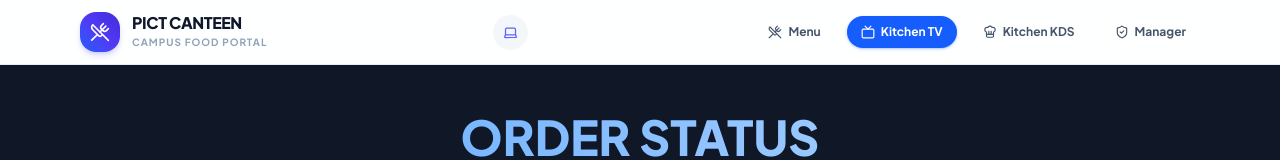
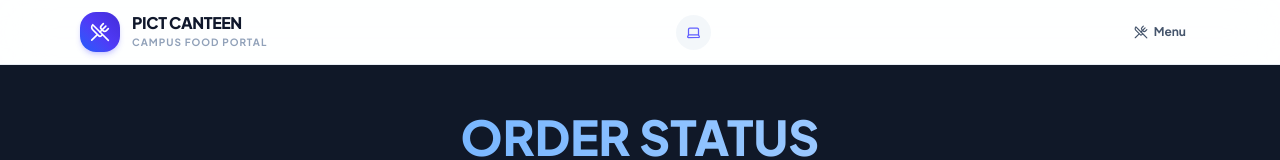
Before and after one commit to varadmalpure-ops/pict-canteen, a React (Vite) app: page /live in a window 1280 px wide. Shown: the top 160 px of the page. Built offline with nearby package versions, Linux system fonts and the light colour scheme; no server answers; the database is empty.

Commit message:
perf: unblock auth loading, enable multi-tab persistentLocalCache, add touch-action manipulation & remove staff links from user dropdown

```diff
--- a/src/App.tsx
+++ b/src/App.tsx
@@ -34,16 +34,15 @@ function App() {
         setUser(null);
         setLoading(false);
       } else if (currentUser) {
-        try {
-          if (isBootstrapAdminEmail(currentUser.email)) {
+        // Set user and unblock UI immediately for instant 0ms load
         setUser(currentUser);
         setLoading(false);
-            return;
-          }
 
+        // Perform user record sync in the background
+        try {
+          if (!isBootstrapAdminEmail(currentUser.email)) {
             const userDocRef = doc(db, 'users', currentUser.uid);
             const docSnap = await getDoc(userDocRef);
-
             if (!docSnap.exists()) {
               await setDoc(userDocRef, {
                 uid: currentUser.uid,
@@ -53,12 +52,10 @@ function App() {
                 created_at: serverTimestamp()
               }, { merge: true });
             }
-          setUser(currentUser);
-        } catch (e: any) {
-          console.error('Auth handler error:', e);
-          setUser(currentUser);
           }
-        setLoading(false);
+        } catch (e) {
+          console.warn('Background user sync notice:', e);
+        }
       } else {
         setUser(null);
         setLoading(false);
--- a/src/components/Navbar.tsx
+++ b/src/components/Navbar.tsx
@@ -4,31 +4,17 @@ import { signOut, type User } from 'firebase/auth';
 import { auth } from '../firebase';
 import {
   UtensilsCrossed,
-  Tv,
   UserCircle,
   LogOut,
   Menu,
   X,
-  ShieldCheck,
   BellRing,
-  ChefHat,
   Sun,
   Moon,
   Laptop
 } from 'lucide-react';
 import type { Order } from '../types';
 import { useTheme } from '../lib/ThemeContext';
-
-function isStaffAccount(email: string | null | undefined, currentPath: string): boolean {
-  if (['/admin', '/kitchen', '/live', '/display'].some(p => currentPath.startsWith(p))) {
-    return true;
-  }
-  if (!email) return false;
-  const allowed = (import.meta.env.VITE_ALLOWED_ADMIN_EMAILS || 'canteen-staff@gmail.com,varadmalpure@gmail.com')
-    .split(',')
-    .map((e: string) => e.trim().toLowerCase());
-  return allowed.includes(email.toLowerCase());
-}
 
 interface NavbarProps {
   user: User | null;
@@ -40,8 +26,6 @@ export default function Navbar({ user, activeOrders = [], onOpenOrdersModal }: N
   const [isMenuOpen, setIsMenuOpen] = useState(false);
   const location = useLocation();
   const { theme, setTheme } = useTheme();
-
-  const isStaff = isStaffAccount(user?.email, location.pathname);
 
   const readyOrder = activeOrders.find(o => o.status === 'READY');
   const preparingOrder = activeOrders.find(o => o.status === 'PREPARING' || o.status === 'Pending');
@@ -129,7 +113,7 @@ export default function Navbar({ user, activeOrders = [], onOpenOrdersModal }: N
           </button>
         </div>
 
-        {/* Navigation Items */}
+        {/* Navigation Items (Clean Student / User View Only) */}
         <nav className={`${isMenuOpen ? 'flex' : 'hidden'} md:flex flex-col md:flex-row absolute md:relative top-16 md:top-0 left-0 w-full md:w-auto bg-white/95 dark:bg-[#0f141c]/95 md:bg-transparent dark:md:bg-transparent backdrop-blur-xl md:backdrop-blur-none shadow-xl md:shadow-none p-4 md:p-0 gap-2 md:gap-3 md:items-center z-40 border-b md:border-b-0 border-slate-100 dark:border-slate-800/80`}>
           <Link
             to="/"
@@ -142,47 +126,6 @@ export default function Navbar({ user, activeOrders = [], onOpenOrdersModal }: N
           >
             <UtensilsCrossed size={14} /> Menu
           </Link>
-
-          {/* Staff-Only Sections: Only visible for staff accounts or when on staff views */}
-          {isStaff && (
-            <>
-              <Link
-                to="/live"
-                onClick={() => setIsMenuOpen(false)}
-                className={`px-3.5 py-2 rounded-full text-xs font-bold transition-all flex items-center gap-1.5 google-touch google-ripple ${
-                  location.pathname === '/live'
-                    ? 'bg-blue-600 text-white shadow-sm shadow-blue-600/30'
-                    : 'text-slate-600 dark:text-slate-300 hover:text-slate-900 dark:hover:text-white hover:bg-slate-100 dark:hover:bg-slate-800'
-                }`}
-              >
-                <Tv size={14} /> Kitchen TV
-              </Link>
-
-              <Link
-                to="/kitchen"
-                onClick={() => setIsMenuOpen(false)}
-                className={`px-3.5 py-2 rounded-full text-xs font-bold transition-all flex items-center gap-1.5 google-touch google-ripple ${
-                  location.pathname === '/kitchen'
-                    ? 'bg-blue-600 text-white shadow-sm shadow-blue-600/30'
-                    : 'text-slate-600 dark:text-slate-300 hover:text-slate-900 dark:hover:text-white hover:bg-slate-100 dark:hover:bg-slate-800'
-                }`}
-              >
-                <ChefHat size={14} /> Kitchen KDS
-              </Link>
-
-              <Link
-                to="/admin"
-                onClick={() => setIsMenuOpen(false)}
-                className={`px-3.5 py-2 rounded-full text-xs font-bold transition-all flex items-center gap-1.5 google-touch google-ripple ${
-                  location.pathname === '/admin'
-                    ? 'bg-blue-600 text-white shadow-sm shadow-blue-600/30'
-                    : 'text-slate-600 dark:text-slate-300 hover:text-slate-900 dark:hover:text-white hover:bg-slate-100 dark:hover:bg-slate-800'
-                }`}
-              >
-                <ShieldCheck size={14} /> Manager
-              </Link>
-            </>
-          )}
 
           {user && (
             <div className="flex flex-col md:flex-row md:items-center gap-2 md:gap-2.5 md:border-l md:border-slate-200 dark:md:border-slate-800 md:pl-2.5 pt-3 md:pt-0 border-t md:border-t-0 border-slate-100 dark:border-slate-800">
--- a/src/components/StudentView.tsx
+++ b/src/components/StudentView.tsx
@@ -1,4 +1,4 @@
-import { useState, useEffect, useCallback, useMemo } from 'react';
+import { useState, useEffect, useCallback, useMemo, useRef } from 'react';
 import { onSnapshot, query, where, getDocs, documentId, limit } from 'firebase/firestore';
 import {
   menuItemsCollection,
@@ -159,9 +159,12 @@ export default function StudentView() {
     return () => unsubscribeMenu();
   }, []);
 
+  const pastOrdersLoadedRef = useRef(false);
+
   // Fetch Past Orders independently once
   useEffect(() => {
-    if (!auth.currentUser || auth.currentUser.isAnonymous || menu.length === 0) return;
+    if (!auth.currentUser || auth.currentUser.isAnonymous || menu.length === 0 || pastOrdersLoadedRef.current) return;
+    pastOrdersLoadedRef.current = true;
 
     async function loadPastOrders() {
       try {
--- a/src/firebase.ts
+++ b/src/firebase.ts
@@ -1,5 +1,5 @@
 import { initializeApp } from 'firebase/app';
-import { getFirestore, collection, enableMultiTabIndexedDbPersistence } from 'firebase/firestore';
+import { initializeFirestore, persistentLocalCache, persistentMultipleTabManager, collection } from 'firebase/firestore';
 import { getAuth } from 'firebase/auth';
 import { getStorage } from 'firebase/storage';
 import { getFunctions, httpsCallable } from 'firebase/functions';
@@ -30,7 +30,11 @@ if (typeof window !== 'undefined' && import.meta.env.VITE_RECAPTCHA_SITE_KEY) {
   }
 }
 
-export const db = getFirestore(app);
+export const db = initializeFirestore(app, {
+  localCache: persistentLocalCache({
+    tabManager: persistentMultipleTabManager()
+  })
+});
 export const auth = getAuth(app);
 export const storage = getStorage(app);
 export const functions = getFunctions(app);
@@ -41,10 +45,6 @@ export const createPaymentOrderFn = httpsCallable(functions, 'createPaymentOrder
 export const updateOrderStatusFn = httpsCallable(functions, 'updateOrderStatus');
 export const setStudentVerificationFn = httpsCallable(functions, 'setStudentVerification');
 
-enableMultiTabIndexedDbPersistence(db).catch((err) => {
-  console.warn('Offline persistence failed:', err.code);
-});
-
 export const menuItemsCollection = collection(db, 'menuItems');
 export const ordersCollection = collection(db, 'orders');
 export const usersCollection = collection(db, 'users');
--- a/src/index.css
+++ b/src/index.css
@@ -21,10 +21,16 @@
   html {
     color-scheme: light dark;
     -webkit-tap-highlight-color: transparent;
+    touch-action: manipulation;
   }
 
   body {
     @apply bg-slate-50 text-slate-900 dark:bg-[#0f141c] dark:text-slate-100 antialiased transition-colors duration-200;
+    touch-action: manipulation;
+  }
+
+  button, a, input, select {
+    touch-action: manipulation;
   }
 }
 
```
Lines whose indentation alone changed are shown as unchanged.
